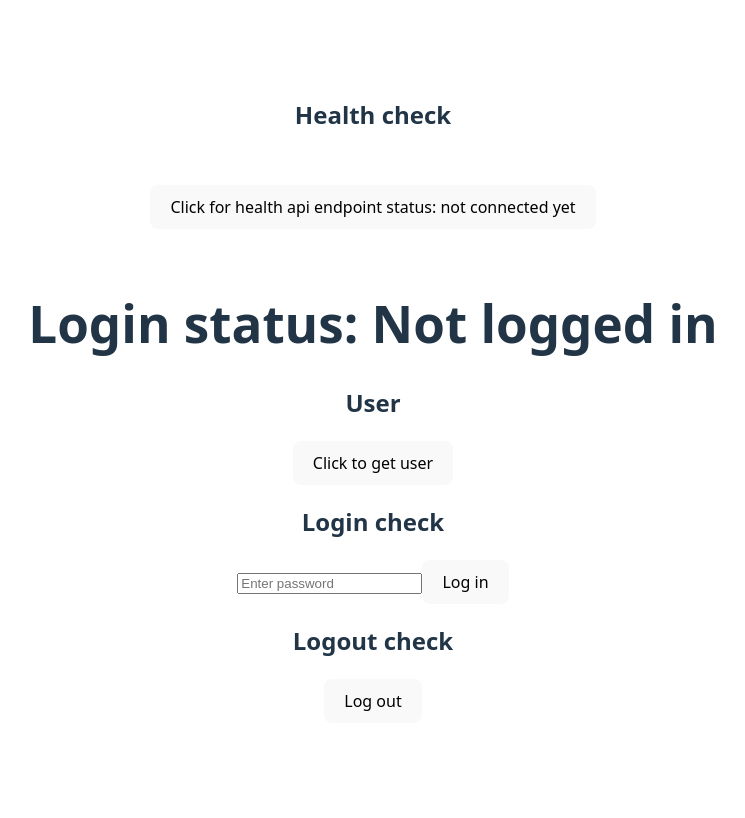
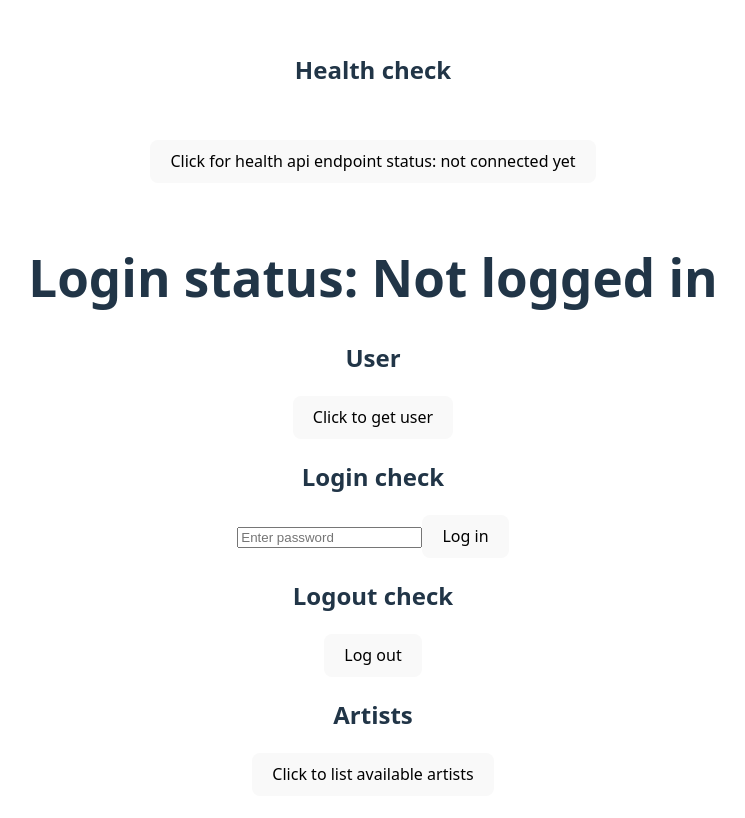
Before and after one commit to GopeshSingal/steel, a React (Vite) app in the folder web/: page / in a window 1280 px wide. Shown: the top 818 px of the page, without its empty margins (267-1012 px from the left). Built offline with nearby package versions, Linux system fonts and the light colour scheme.

Commit message:
Add button for listing all available artists

```diff
--- a/web/src/App.tsx
+++ b/web/src/App.tsx
@@ -6,6 +6,8 @@ function App() {
     const [password, setPassword] = useState('')
     const [login, setLogin] = useState('Not logged in')
     const [user, setUser] = useState('User')
+    const [artists, setArtists] = useState<{ id: number; name: string}[]>([])
+    const [artistsError, setArtistsError] = useState<string | null>(null)
 
     const handleLogin = async () => {
         setLogin('Logging in...')
@@ -86,6 +88,22 @@ function App() {
       })
     };
 
+    const handleLoadArtists = async () => {
+        try {
+            const resp = await fetch('/api/artists', { credentials: 'include' })
+            if (!resp.ok) {
+                setArtistsError(`Failed: ${resp.status}`)
+                return
+            }
+            const data = await resp.json() as { artists: { id: number, name: string }[] }
+            setArtists(data.artists)
+        } catch (err) {
+            console.error(err)
+            setArtistsError('Network error')
+        }
+    }
+
+
   return (
     <>
       <h2> Health check </h2>
@@ -116,6 +134,17 @@ function App() {
       <button onClick={handleLogout}>
         Log out
       </button>
+
+      <h2> Artists </h2>
+      <button onClick={handleLoadArtists}>
+        Click to list available artists
+      </button>
+      {artistsError && <p style={{ color: 'red' }}>{artistsError}</p>}
+      <ul>
+        {artists.map((artist) => (
+          <li key={artist.id}>{artist.name}</li>
+        ))}
+      </ul>
     </>
   )
 }
```
